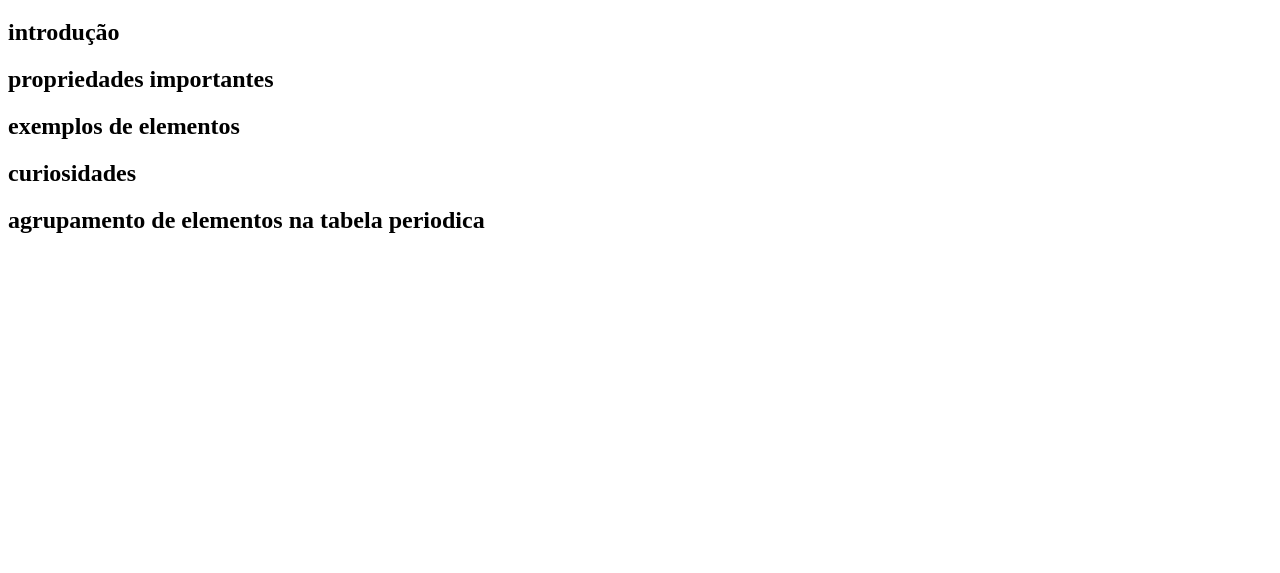
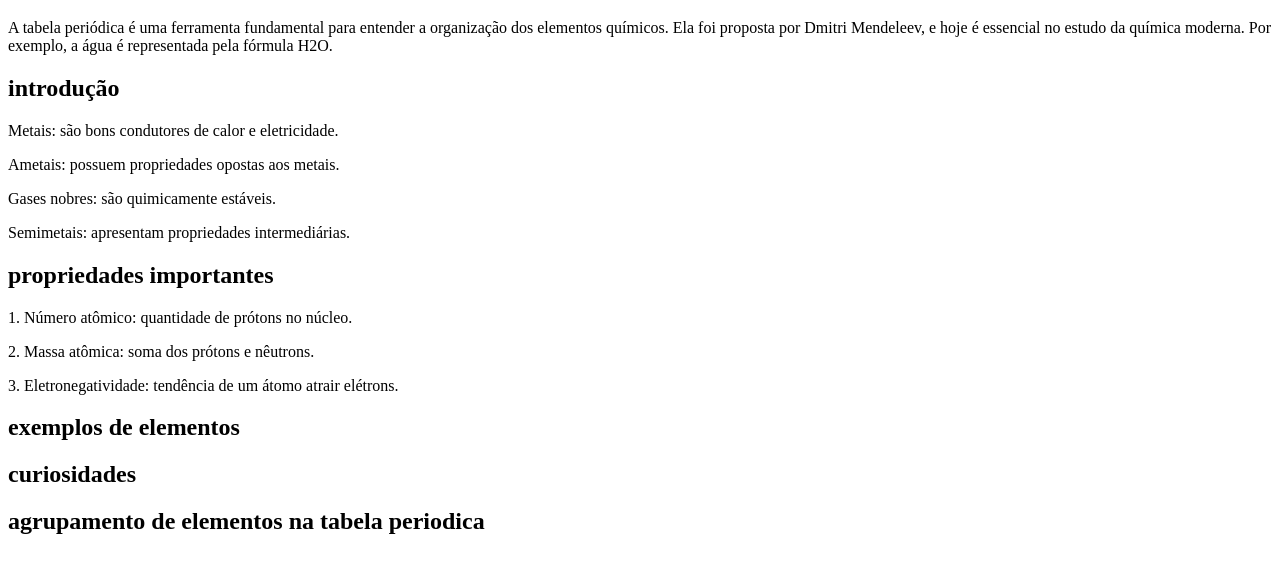
Before and after one commit to Chimera250509/14-04, a plain HTML site: page index.html in a window 1280 px wide. Shown: the part 87-660 px from the top of the page. Drawn offline with Linux system fonts and the light colour scheme.

Commit message:
estrutura inicial

```diff
--- a/index.html
+++ b/index.html
@@ -7,10 +7,29 @@
     </head>
     <body>somug
         <h1>resumo da tabela periodica </h1>
+        <p>A tabela periódica é uma ferramenta fundamental para entender a organização dos elementos químicos. Ela foi proposta
+            por Dmitri Mendeleev, e hoje é essencial no estudo da química moderna. Por exemplo, a água é representada pela
+            fórmula H2O.</p>
         <h2>introdução</h2>
+        <p>Metais: são bons condutores de calor e eletricidade.</p>
+        <p>Ametais: possuem propriedades opostas aos metais.
+        </p>
+        <p>Gases nobres: são quimicamente estáveis.
+        </p>
+        <p>Semimetais: apresentam propriedades intermediárias.
+        </p>
+
         <h2>propriedades importantes </h3>
+            <p>1. Número atômico: quantidade de prótons no núcleo.
+            </p>
+            <p>2. Massa atômica: soma dos prótons e nêutrons.
+            </p>
+            <p>3. Eletronegatividade: tendência de um átomo atrair elétrons.
+            </p>
         <h2>exemplos de elementos </h4>
+
         <h2>curiosidades </h5>
+
         <h2>agrupamento de elementos na tabela periodica </h6>
     </body>
     </html>
```
